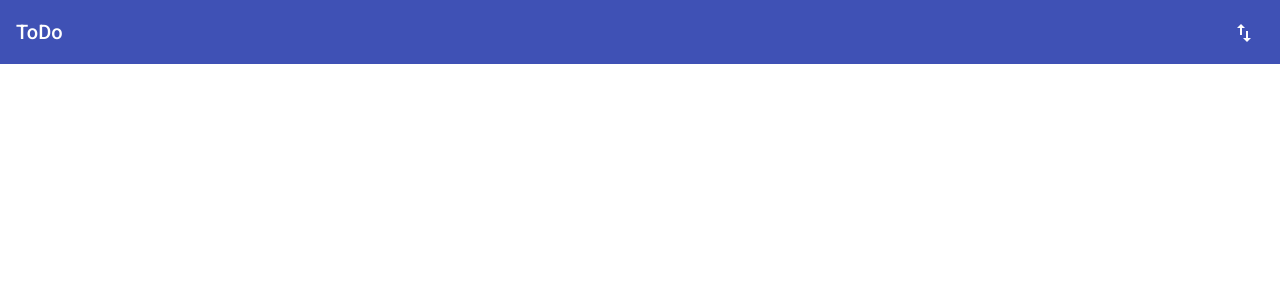
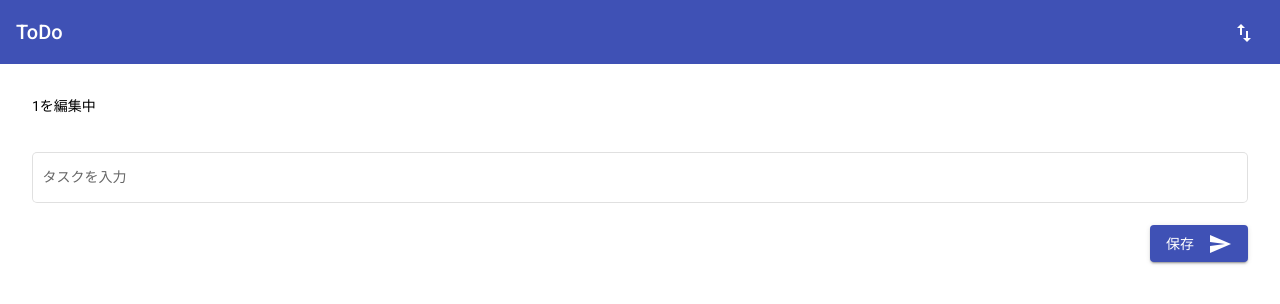
Before and after one commit to Keitinn/study-frontend-web-app-angular, an Angular app: page /edit/1 in a window 1280 px wide. Before the commit this address led to /. Shown: the top 304 px of the page. Built offline with nearby package versions, Linux system fonts and the light colour scheme.

Commit message:
編集機能の追加(要介護)

```diff
--- a/src/app/app-routing.module.ts
+++ b/src/app/app-routing.module.ts
@@ -14,6 +14,10 @@ const routes: Routes = [
     path: 'add',
     component: TaskEditComponent,
   },
+  {
+    path: 'edit/:taskName',
+    component: TaskEditComponent,
+  },
 ];
 
 @NgModule({
--- a/src/app/task-edit/task-edit.component.html
+++ b/src/app/task-edit/task-edit.component.html
@@ -1,9 +1,12 @@
-<form (ngSubmit)="addTask(addTaskNameInput.value)">
+<p *ngIf="editTaskName != undefined">{{ editTaskName }}を編集中</p>
+
+<form (ngSubmit)="saveTask(addTaskNameInput.value)">
   <mat-form-field appearance="outline" style="width: 100%">
     <mat-label>タスクを入力</mat-label>
     <input matInput name="add_task_name" #addTaskNameInput />
-    <button mat-icon-button matSuffix aria-label="登録">
-      <mat-icon>send</mat-icon>
-    </button>
   </mat-form-field>
+  <button color="primary" mat-raised-button aria-label="登録">
+    <span>保存&nbsp;&nbsp;&nbsp;&nbsp;</span>
+    <mat-icon>send</mat-icon>
+  </button>
 </form>
--- a/src/app/task-edit/task-edit.component.scss
+++ b/src/app/task-edit/task-edit.component.scss
@@ -0,0 +1,12 @@
+p {
+  color: black;
+  margin: 2rem;
+}
+
+form {
+  margin: 2rem;
+}
+
+button {
+  float: right;
+}
--- a/src/app/task-edit/task-edit.component.ts
+++ b/src/app/task-edit/task-edit.component.ts
@@ -1,5 +1,5 @@
 import { Component, OnInit } from '@angular/core';
-import { Router } from '@angular/router';
+import { ActivatedRoute, Router } from '@angular/router';
 import { TaskManagerService } from '../task-manager.service';
 
 @Component({
@@ -8,12 +8,26 @@ import { TaskManagerService } from '../task-manager.service';
   styleUrls: ['./task-edit.component.scss'],
 })
 export class TaskEditComponent implements OnInit {
-  constructor(public taskManager: TaskManagerService, private router: Router) {}
+  constructor(
+    public taskManager: TaskManagerService,
+    private router: Router,
+    private route: ActivatedRoute
+  ) {}
 
-  ngOnInit(): void {}
+  editTaskName: string | undefined = undefined;
 
-  addTask(taskName: string) {
-    this.taskManager.addTask(taskName);
+  ngOnInit(): void {
+    this.editTaskName = this.route.snapshot.paramMap
+      .get('taskName')
+      ?.toString();
+  }
+
+  saveTask(taskName: string) {
+    if (this.editTaskName) {
+      this.taskManager.updateTask(this.editTaskName, taskName);
+    } else {
+      this.taskManager.addTask(taskName);
+    }
     this.router.navigate(['']);
   }
 }
--- a/src/app/task-list/task-list.component.html
+++ b/src/app/task-list/task-list.component.html
@@ -5,6 +5,13 @@
     (selectedChange)="taskManager.saveTasks()"
   >
     {{ task.name }}
+    <button
+      mat-raised-button
+      routerLink="/edit/{{ task.name }}"
+      class="edit-button"
+    >
+      <mat-icon>edit</mat-icon>
+    </button>
   </mat-list-option>
 </mat-selection-list>
 
--- a/src/app/task-list/task-list.component.scss
+++ b/src/app/task-list/task-list.component.scss
@@ -21,3 +21,10 @@
   bottom: 5%;
   left: 25%;
 }
+
+.edit-button {
+  position: absolute;
+  right: 4rem;
+  bottom: 4px;
+  top: 4px;
+}
--- a/src/app/task-manager.service.ts
+++ b/src/app/task-manager.service.ts
@@ -35,6 +35,16 @@ export class TaskManagerService {
     window.localStorage.setItem('tasks', jsonString);
   }
 
+  updateTask(taskName: string, newName: string) {
+    for (let task of this.tasks) {
+      if (task.name == taskName) {
+        task.name = newName;
+        break;
+      }
+    }
+    this.saveTasks();
+  }
+
   // 完了しているタスク数を返す
   getNumOfCompletedTasks() {
     let cnt = 0;
```
